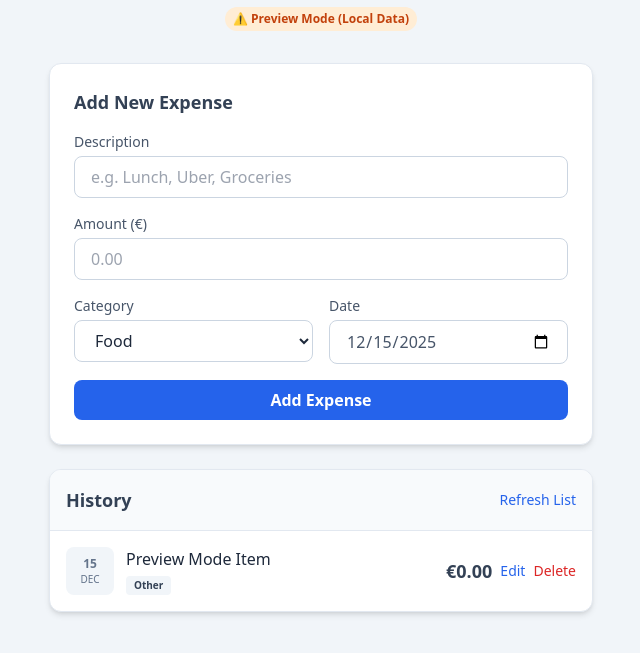
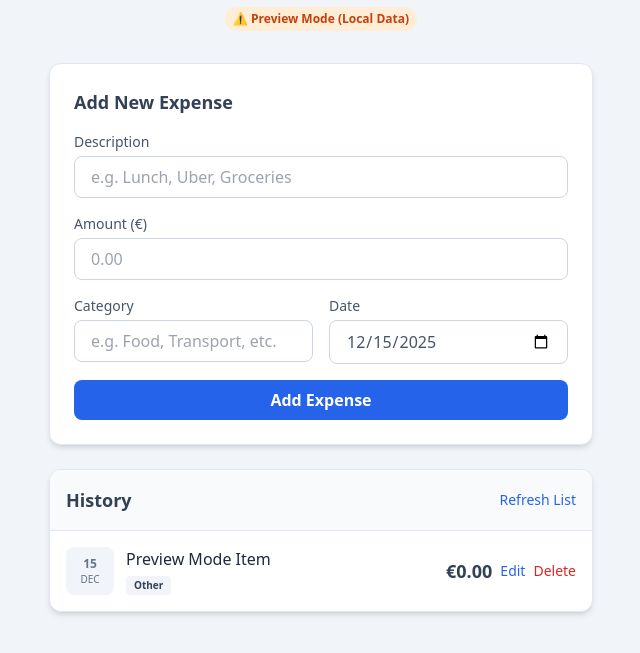
Before and after one commit to matildedep6-bit/expenses, a website: page index.html in a window 1280 px wide. Shown: the part 105-758 px from the top of the page, without its empty margins (319-959 px from the left). Drawn offline with nearby package versions, Linux system fonts and the light colour scheme; no server answers.

Commit message:
Change category field to free text input

```diff
--- a/index.html
+++ b/index.html
@@ -49,14 +49,8 @@
                 <div class="grid grid-cols-2 gap-4">
                     <div>
                         <label class="block text-sm font-medium text-slate-600 mb-1">Category</label>
-                        <select id="categoryInput" class="w-full px-4 py-2 rounded-lg border border-slate-300 focus:ring-2 focus:ring-blue-500 outline-none bg-white">
-                            <option value="Food">Food</option>
-                            <option value="Transport">Transport</option>
-                            <option value="Entertainment">Entertainment</option>
-                            <option value="Utilities">Utilities</option>
-                            <option value="Health">Health</option>
-                            <option value="Other">Other</option>
-                        </select>
+                        <input type="text" id="categoryInput" placeholder="e.g. Food, Transport, etc." required
+                            class="w-full px-4 py-2 rounded-lg border border-slate-300 focus:ring-2 focus:ring-blue-500 focus:border-blue-500 outline-none transition">
                     </div>
                     <div>
                         <label class="block text-sm font-medium text-slate-600 mb-1">Date</label>
```
